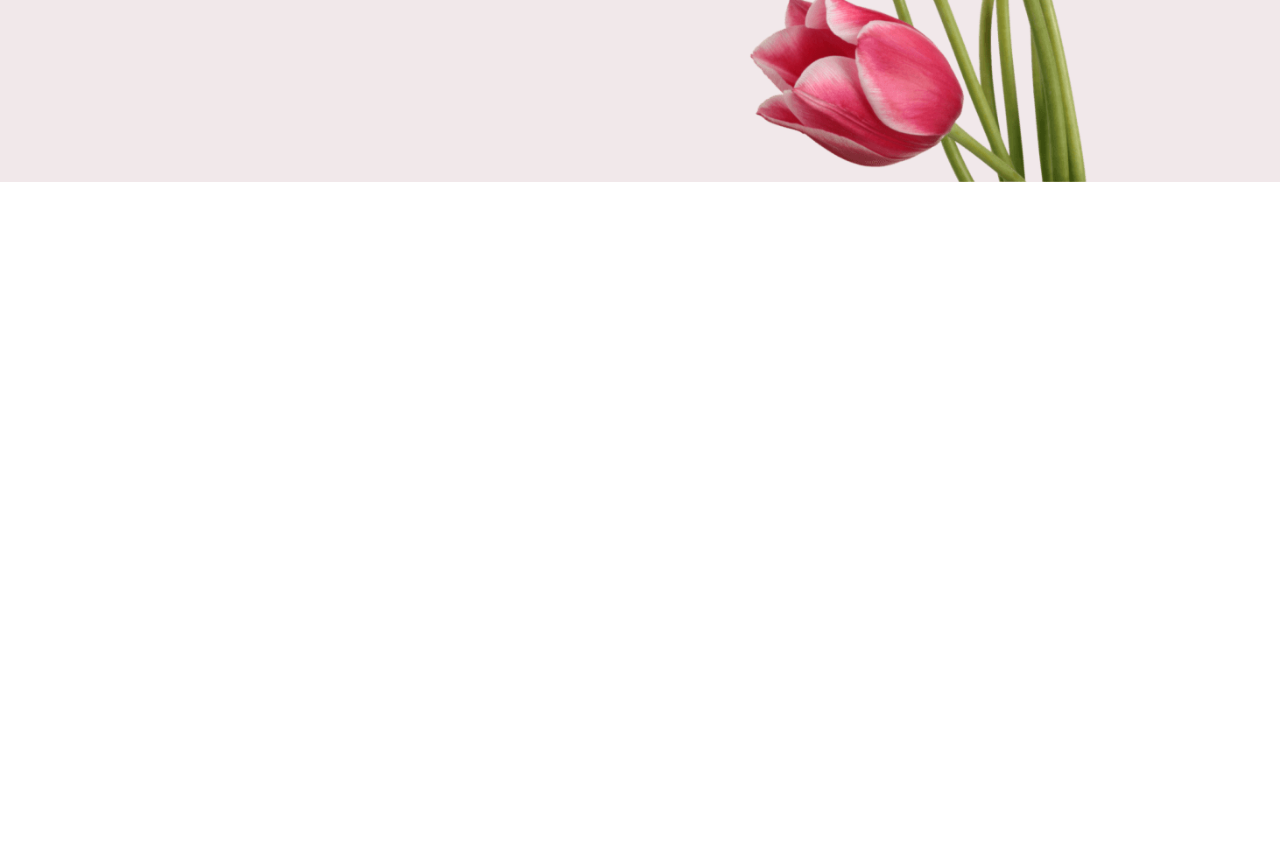
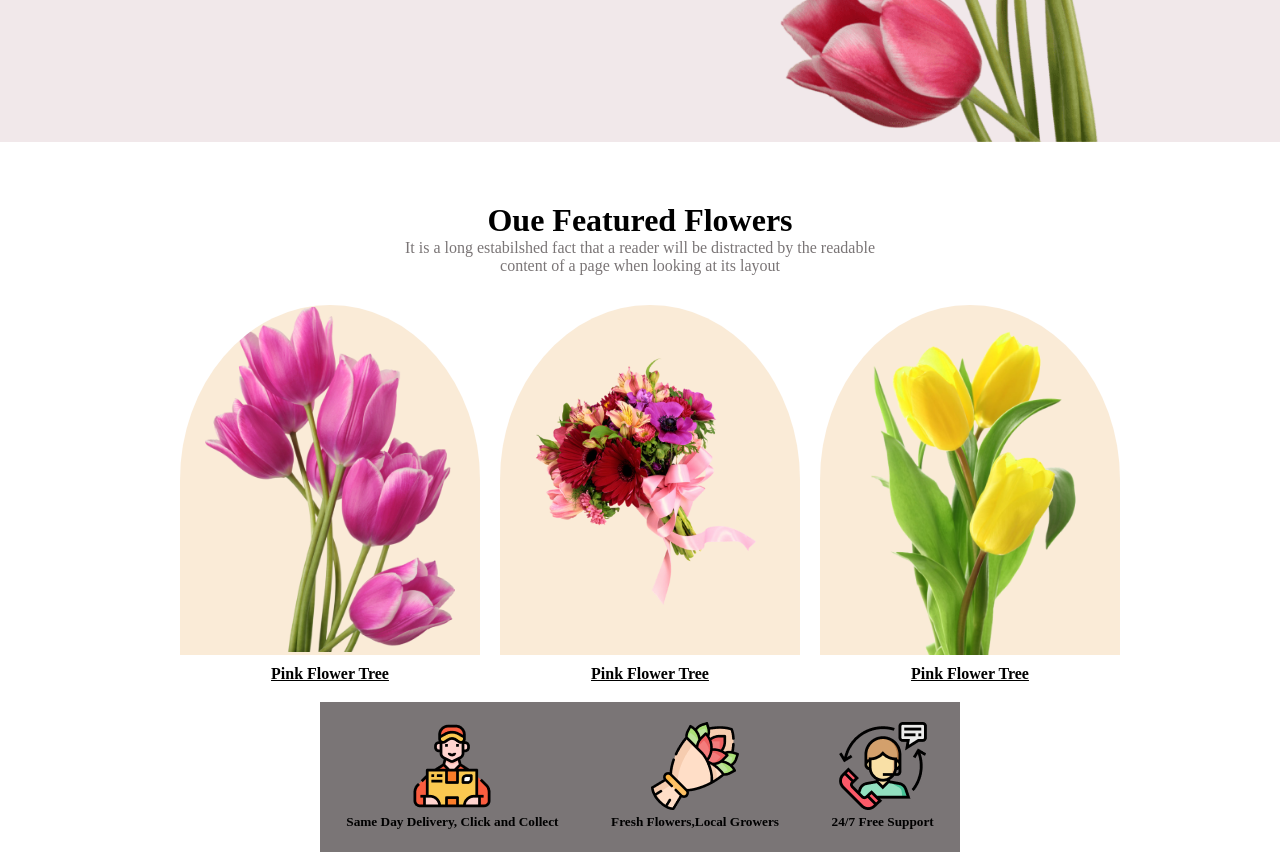
Before and after one commit to mehedi323/Assignment-1, a plain HTML site: page index.html in a window 1280 px wide. Shown: the part 518-1370 px from the top of the page. Before the commit the page ends 800 px from the top, so only its background shows below. Drawn offline with Linux system fonts and the light colour scheme.

Commit message:
first commit

```diff
--- a/index.html
+++ b/index.html
@@ -7,6 +7,7 @@
   <link rel="stylesheet" href="style/main.css">
 </head>
 <body>
+     <div class="main-contant">
       <section class="home">
         <header-top class="top-header">
            <div class="header-text">
@@ -20,5 +21,41 @@
         </div>
       </section>
 
+
+      <main class="flowers">
+        <div class="text-center">
+          <h1>Oue Featured Flowers</h1>
+          <p>It is a long estabilshed fact that a reader will be distracted by the readable content of a page when looking at its layout</p>
+        </div>
+        <div class="flowers-img">
+          <div class="first-img">
+             <h4>pink flower tree</h4>
+          </div>
+          <div class="seccend-img">
+             <h4>pink flower tree</h4>
+          </div>
+          <div class="thard-img">
+             <h4>pink flower tree</h4>
+          </div>
+        </div>
+      </main>
+
+      <div class="main-icons">
+        <div class="icon">
+          <div class="firs-icon">
+           <img src="img/Group 57.png" alt="">
+           <h5>Same Day Delivery, Click and Collect</h5>
+          </div>
+          <div class="seccend-icon">
+           <img src="img/Group 58.png" alt="">
+           <h5>Fresh Flowers,Local Growers</h5>
+          </div>
+          <div class="thard-icon">
+           <img src="img/Group 59.png" alt="">
+           <h5>24/7 Free Support</h5>
+          </div>
+       </div>
+      </div>
+
 </body>
 </html>
--- a/style/main.css
+++ b/style/main.css
@@ -3,18 +3,27 @@
   margin: 0;
   box-sizing: border-box;
 }
+.main-contant{
+   width: 100%;
+   height: 100%;
+
+}
 .home{
   width: 100%;
-  height: 700px;
+  height: 660px;
   position: fixed;
   background-image: url(../img/pngwing\ 10.png);
   background-repeat: no-repeat;
+  position: relative;
   background-size: contain;
   background-position: right;
   background-color: #f1e8ea;
   font-family: 'Gill Sans', 'Gill Sans MT', Calibri, 'Trebuchet MS', sans-serif;
 }
 .top-header{
+  width: 100%;
+  height: 660px;
+  position: absolute;
 
 }
 .header-text{
@@ -44,6 +53,89 @@
   text-decoration: none;
   padding: 15px;
   font-size: 20px;
+}
+.flowers{
+  width: 100%;
+  height: 500px;
+  margin-top: 60px;
+}
+.text-center{
+  max-width: 500px;
+  margin: 0 auto;
+  text-align: center;
+  justify-content: center;
+}
+.text-center p{
+  color: #7a7576;
+}
+.flowers-img{
+  display: flex;
+  justify-content:center;
+  margin-top: 30px;
 
 
 }
+.first-img{
+  width: 300px;
+  height: 350px;
+  background-image: url(../img/pngwing\ 6.png);
+  background-repeat: no-repeat;
+  background-position:center;
+  background-size: 250px;
+  background-color: antiquewhite;
+  margin-left: 20px;
+  border-radius: 50% 50% 0% 0%;
+}
+.first-img h4{
+  text-align: center;
+  margin-top: 360px;
+  text-transform: capitalize;
+  text-decoration: underline;
+}
+.seccend-img{
+  width: 300px;
+  height: 350px;
+  background-image: url(../img/pngwing\ 5.png);
+  background-repeat: no-repeat;
+  background-position:center;
+  background-size: 250px;
+  background-color: antiquewhite;
+  margin-left: 20px;
+  border-radius: 50% 50% 0% 0%;
+}
+.seccend-img h4{
+  text-align: center;
+  margin-top: 360px;
+  text-transform: capitalize;
+  text-decoration: underline;
+}
+.thard-img{
+  width: 300px;
+  height: 350px;
+  background-image: url(../img/pngwing\ 7.png);
+  background-repeat: no-repeat;
+  background-position:center;
+  background-size: 250px;
+  background-color: antiquewhite;
+  margin-left: 20px;
+  border-radius: 50% 50% 0% 0%;
+}
+.thard-img h4{
+  text-align: center;
+  margin-top: 360px;
+  text-transform: capitalize;
+  text-decoration: underline;
+}
+.main-icons{
+  width: 100%;
+}
+.icon{
+  width: 50%;
+  height: 150px;
+  text-align: center;
+  padding-top: 20px;
+  background-color: #7a7576;
+  display: flex;
+  justify-content: space-around;
+   margin-left: 25%;
+}
```
Lines whose indentation alone changed are shown as unchanged.
